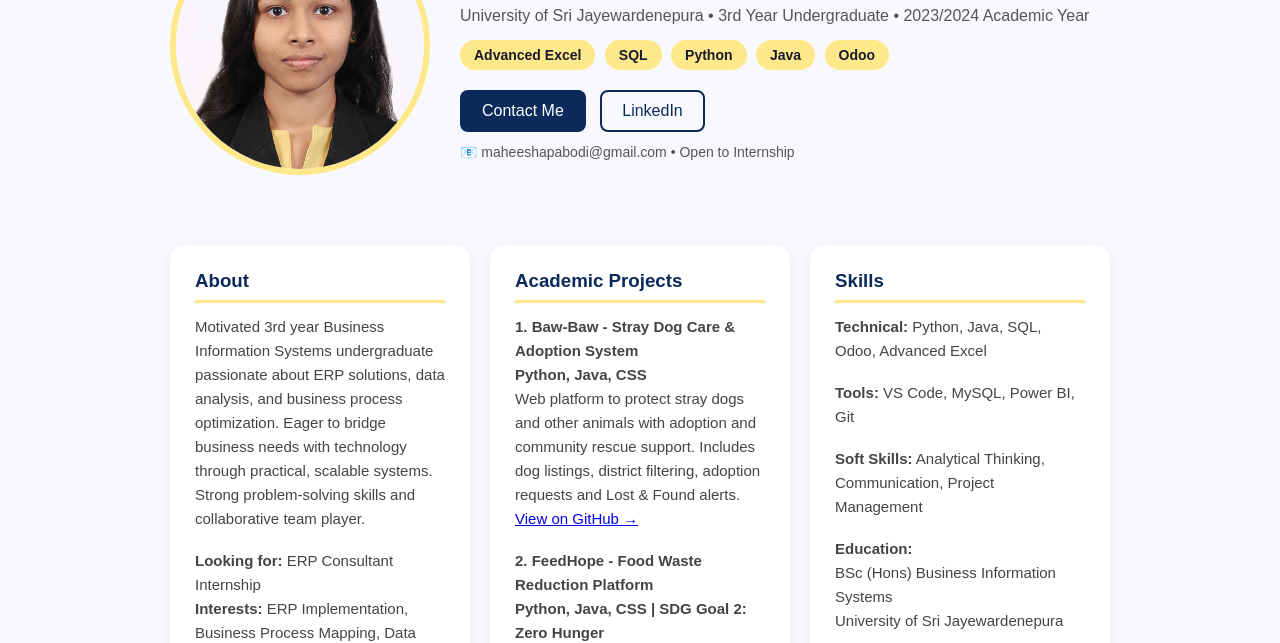
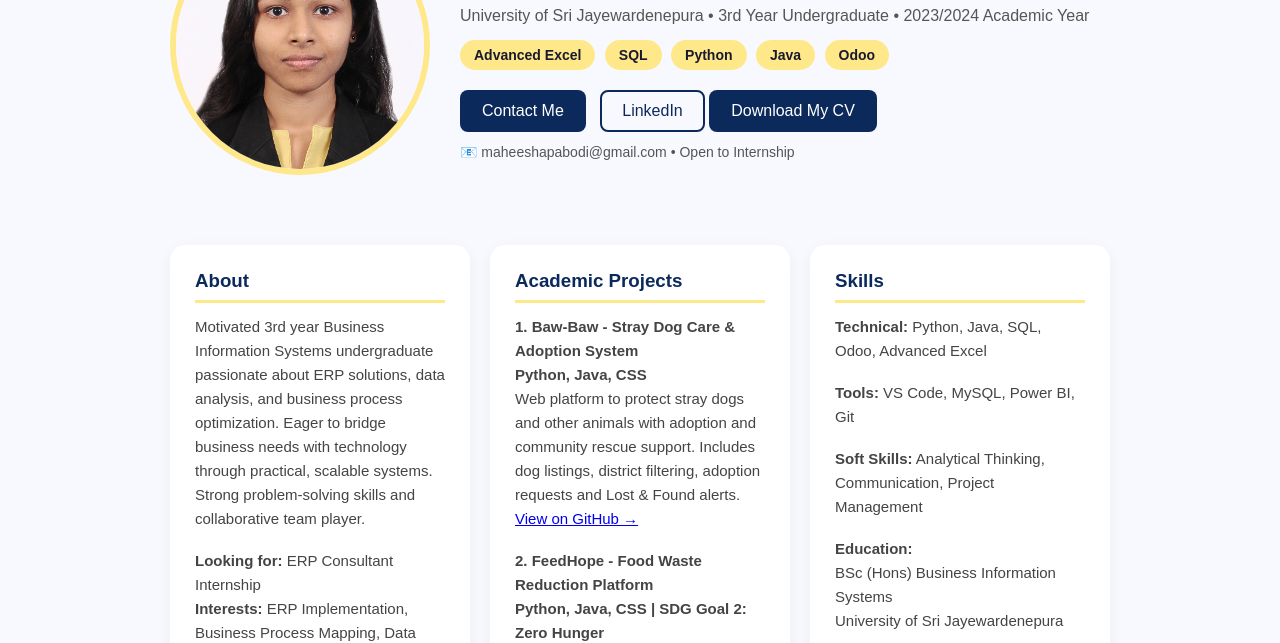
Before and after one commit to Pabodi36/Pabodi36.github.io, a plain HTML site: page index.html in a window 1280 px wide. Shown: the part 191-834 px from the top of the page. Drawn offline with Linux system fonts and the light colour scheme.

Commit message:
Add CV download link to portfolio
Added a link to download the CV in the hero section.

```diff
--- a/index.html
+++ b/index.html
@@ -48,6 +48,7 @@
     </div>
     <a class="btn" href="mailto:maheeshapabodi@gmail.com">Contact Me</a>
     <a class="btn2" href="https://www.linkedin.com/in/maheesha-pabodi-2088ba35b" target="_blank">LinkedIn</a>
+    <a class="btn" href="Maheesha_Pabodi_Portfolio_CV_Final.pdf" target="_blank">Download My CV</a>
     <p style="margin-top:12px;font-size:14px">📧 maheeshapabodi@gmail.com • Open to Internship</p>
   </div>
 </div>
```
